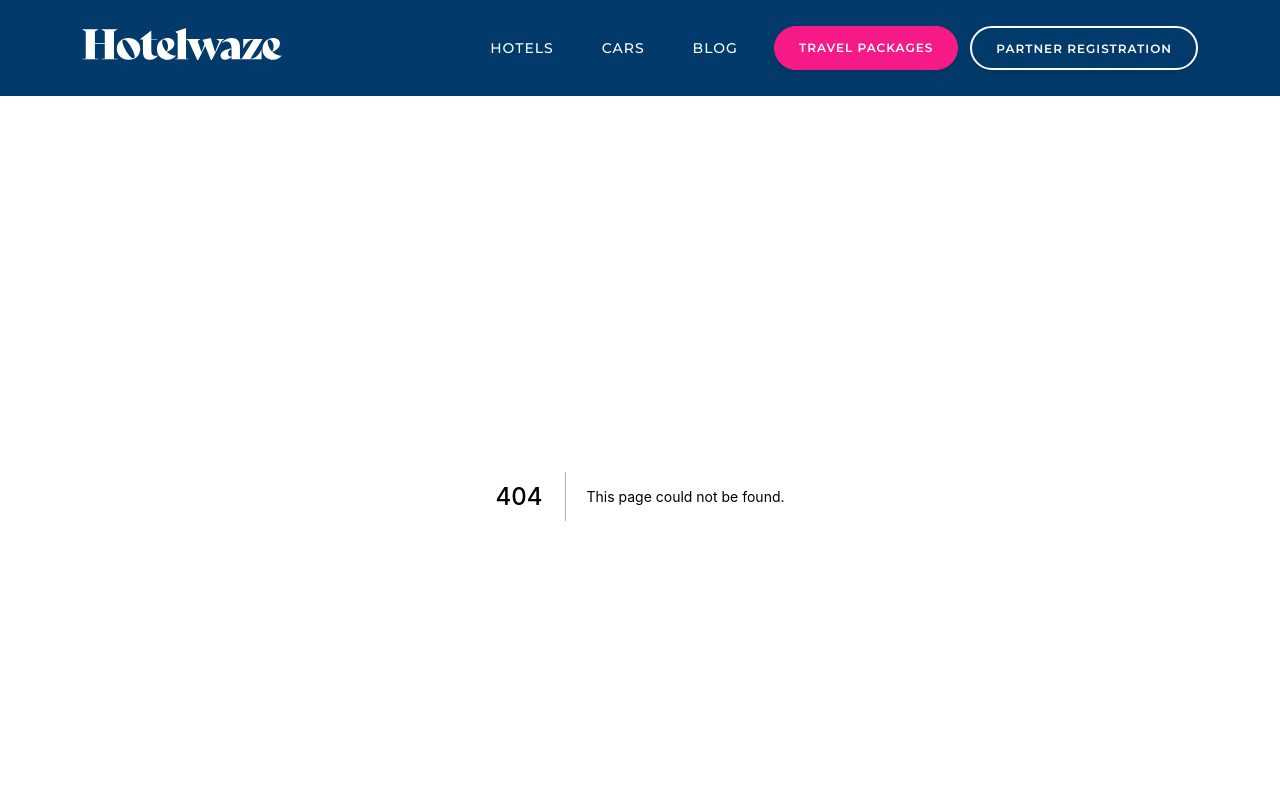
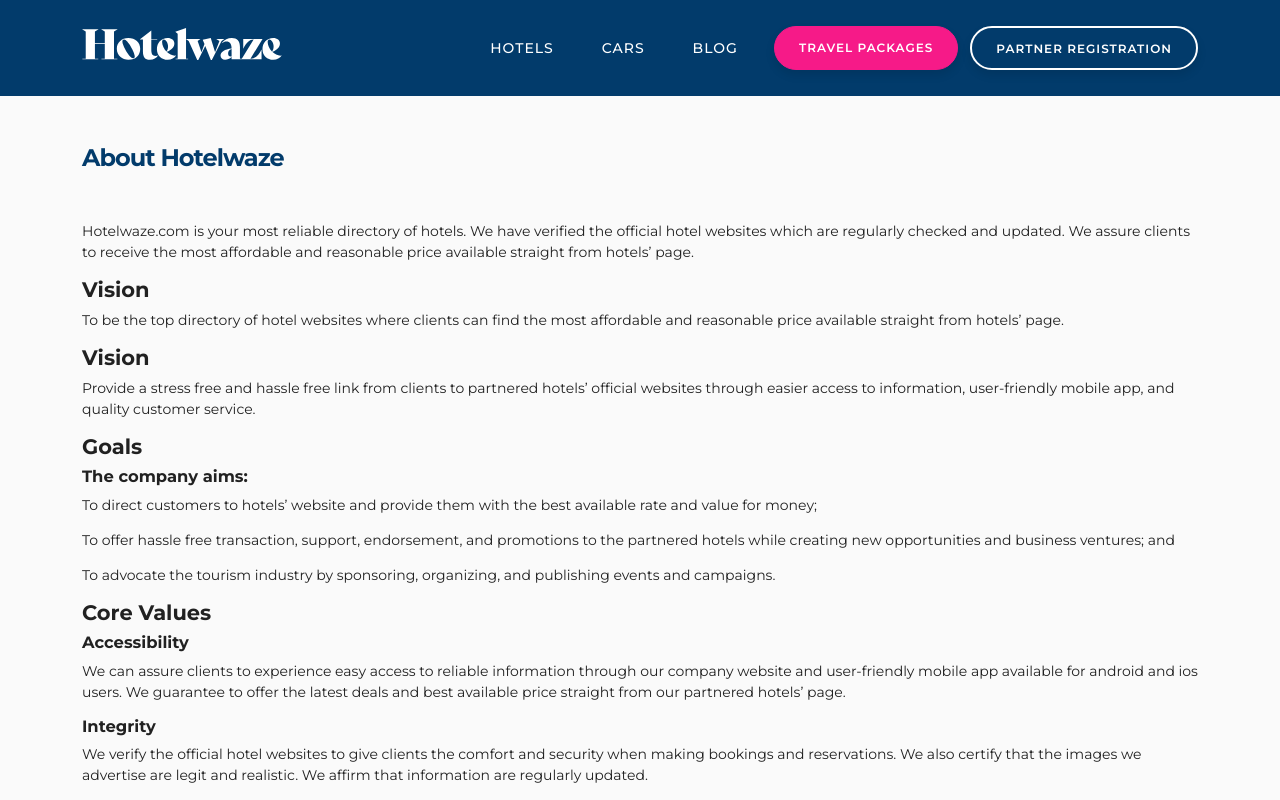
Before and after one commit to Hotelwaze/website, a Next.js app: page /about in a window 1280 px wide. Before the commit this address had no page. Shown: the top 800 px of the page. Built offline with nearby package versions, Linux system fonts and the light colour scheme.

Commit message:
Adds about page

```diff
--- /dev/null
+++ b/pages/about/index.js
@@ -0,0 +1,62 @@
+import styled from 'styled-components';
+import Head from 'next/head';
+import { Column, Container, Row } from '../../styles/Grid.styled';
+
+const Wrapper = styled.div`
+  min-height: 90vh;
+  padding-top: 48px;
+  padding-bottom: 48px;
+  margin: 0 12px;
+`;
+
+const PageWrapper = styled.div``;
+
+const PageTitle = styled.h1`
+  font-size: 1.5rem;
+  font-weight: 700;
+  letter-spacing: -1px;
+  color: ${(props) => props.theme.primaryColor};
+  margin-bottom: 48px;
+`;
+
+const About = () => {
+    return (
+        <>
+            <Head>
+                <title>About - Hotelwaze</title>
+            </Head>
+            <Wrapper>
+                <Container>
+                    <Row>
+                        <Column>
+                            <PageWrapper>
+                                <PageTitle>About Hotelwaze</PageTitle>
+                                <p>Hotelwaze.com is your most reliable directory of hotels. We have verified the official hotel websites which are regularly checked and updated. We assure clients to receive the most affordable and reasonable price available straight from hotels’ page.</p>
+                                <h2>Vision</h2>
+                                <p>To be the top directory of hotel websites where clients can find the most affordable and reasonable price available straight from hotels’ page.</p>
+                                <h2>Vision</h2>
+                                <p>Provide a stress free and hassle free link from clients to partnered hotels’ official websites through easier access to information, user-friendly mobile app, and quality customer service.</p>
+                                <h2>Goals</h2>
+                                <h3>The company aims:</h3>
+                                <p>To direct customers to hotels’ website and provide them with the best available rate and value for money;</p>
+                                <p>To offer hassle free transaction, support, endorsement, and promotions to the partnered hotels while creating new opportunities and business ventures; and</p>
+                                <p>To advocate the tourism industry by sponsoring, organizing, and publishing events and campaigns.</p>
+                                <h2>Core Values</h2>
+                                <h3>Accessibility</h3>
+                                <p>We can assure clients to experience easy access to reliable information through our company website and user-friendly mobile app available for android and ios users. We guarantee to offer the latest deals and best available price straight from our partnered hotels’ page.</p>
+                                <h3>Integrity</h3>
+                                <p>We verify the official hotel websites to give clients the comfort and security when making bookings and reservations. We also certify that the images we advertise are legit and realistic. We affirm that information are regularly updated.</p>
+                                <h3>Optimistic</h3>
+                                <p>We focus on the solutions together, thus we believe that everything could be possible. We take pride in our friendly, upbeat, innovative, and resourceful attitude which we apply when we connect with our clients to achieve our common purpose.</p>
+                                <h3>Excellence</h3>
+                                <p>We always intend to give quality service to reach our clients’ satisfaction. We exert our fullest effort because we value time and we respect commitment. Lastly, we give importance to excellence, hence we keep striving to be more competent in this industry.</p>
+                            </PageWrapper>
+                        </Column>
+                    </Row>
+                </Container>
+            </Wrapper>
+        </>
+    )
+}
+
+export default About;
```
